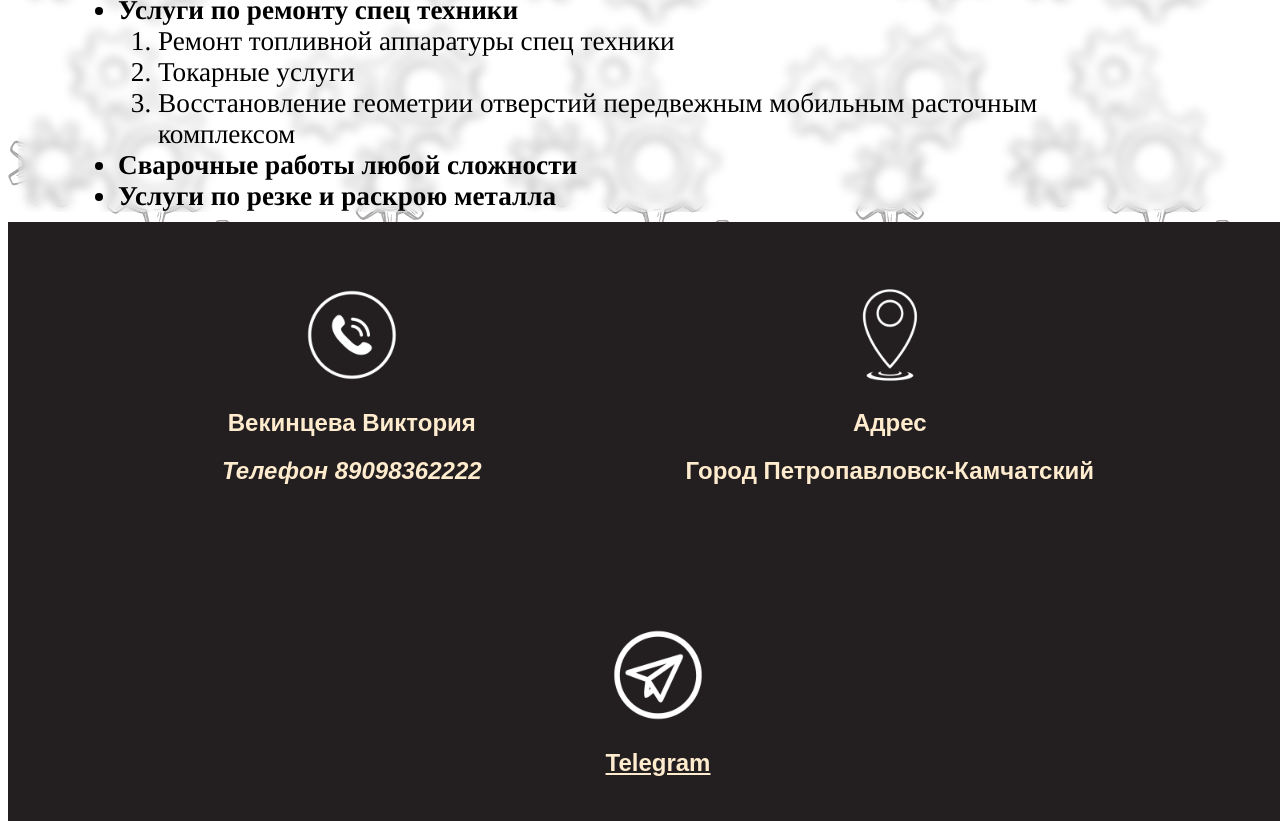
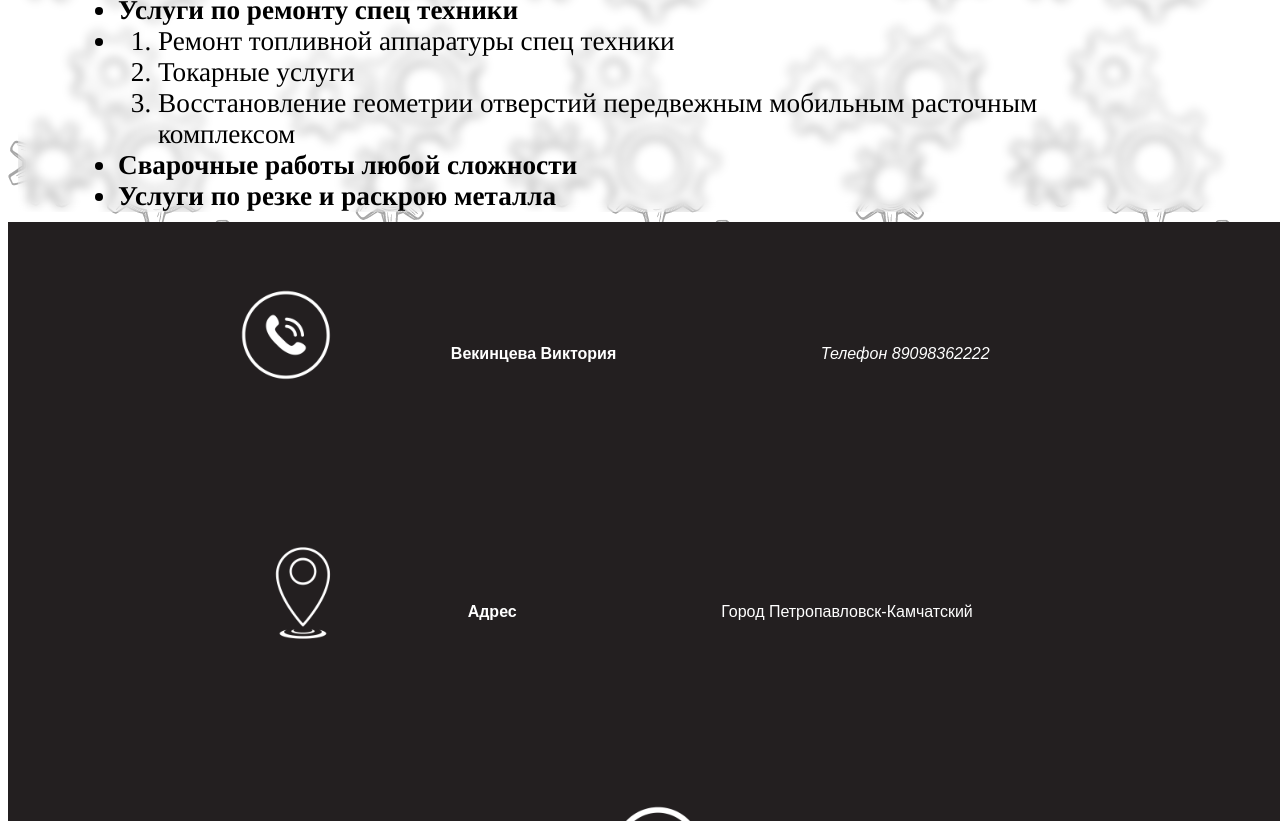
Before and after one commit to vekintseva/web-programming, a plain HTML site: page index.html in a window 1280 px wide. Shown: the part 1297-2118 px from the top of the page. Drawn offline with Linux system fonts and the light colour scheme; a web font is replaced by a local one.

Commit message:
fix main and footer

```diff
--- a/index.html
+++ b/index.html
@@ -71,6 +71,7 @@
 
     <ul class="services">
             <li><strong>Услуги выполняемые под надзором РМРС включая:</strong></li>
+        <li>
             <ol>
                 <li>Ремонт оборудования, двигателей включая Главные силовые установки(ГД), дизель-генераторы(ДГ), аварийные дизель-генераторы(АДГ)
                 </li>
@@ -80,12 +81,15 @@
                 <li>Работы по одобренным РМРС проектам с заменой ГД, ДГ, АДГ</li>
                 <li>работы по центровке узлов и механизмов любой сложности</li>
             </ol>
+        </li>
         <li><strong>Услуги по ремонту спец техники</strong></li>
+        <li>
             <ol>
                 <li>Ремонт топливной аппаратуры спец техники</li>
                 <li>Токарные услуги</li>
                 <li>Восстановление геометрии отверстий  передвежным мобильным расточным комплексом</li>
             </ol>
+        </li>
         <li><strong>Сварочные работы любой сложности</strong></li>
         <li><strong>Услуги по резке и раскрою металла</strong> </li>
     </ul>
@@ -97,13 +101,13 @@
 
         <div>
        <img src="img/5.png" width="100px" alt="phone">
-            <h2><strong>Векинцева Виктория</strong></h2>
-        <h2><i>телефон 89098362222</i></h2>
+            <div><strong>Векинцева Виктория</strong></div>
+        <div><i>телефон 89098362222</i></div>
         </div>
         <div>
             <img src="img/4.png" width="100px" alt="location">
-            <h2><strong>Адрес</strong></h2>
-            <h2>город Петропавловск-Камчатский</h2>
+            <div><strong>Адрес</strong></div>
+            <div>город Петропавловск-Камчатский</div>
         </div>
         <div>
             <img src="img/6.png" width="100px" alt="tg">
```
Lines whose indentation alone changed are shown as unchanged.
